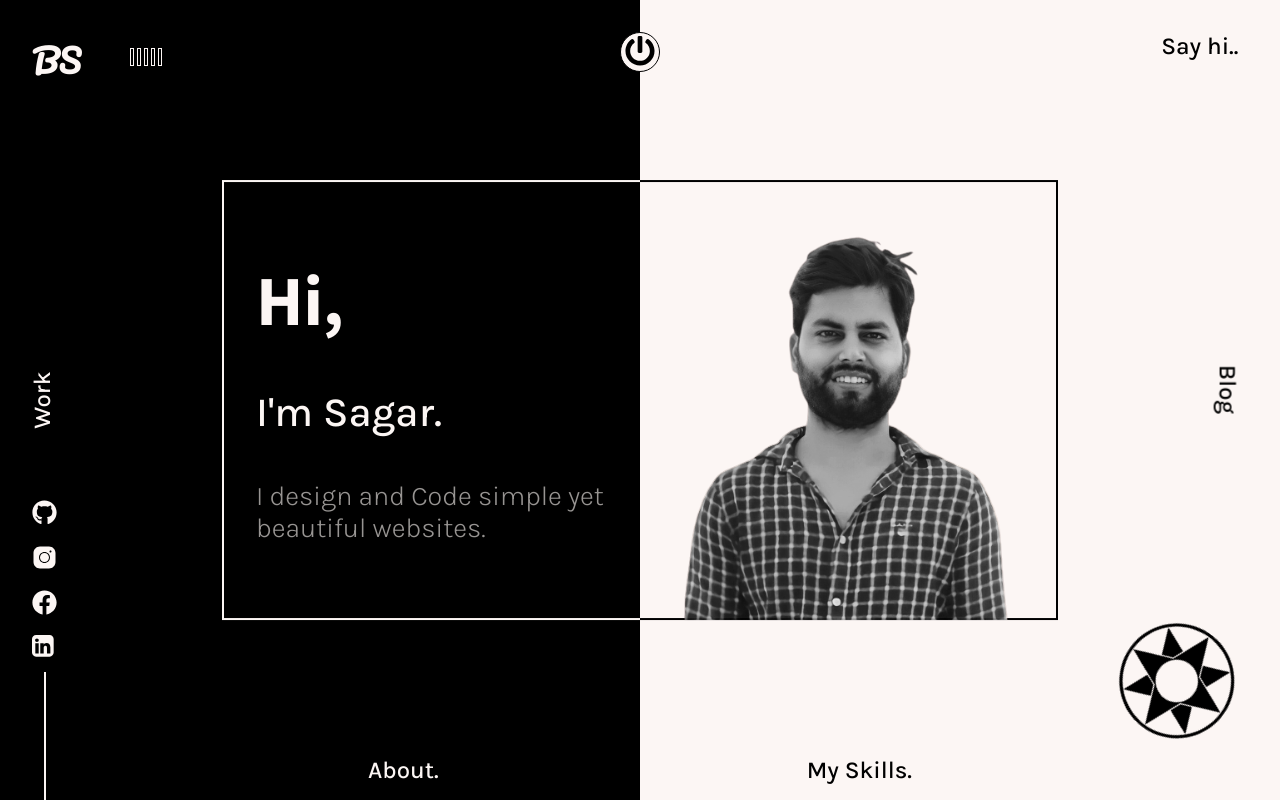
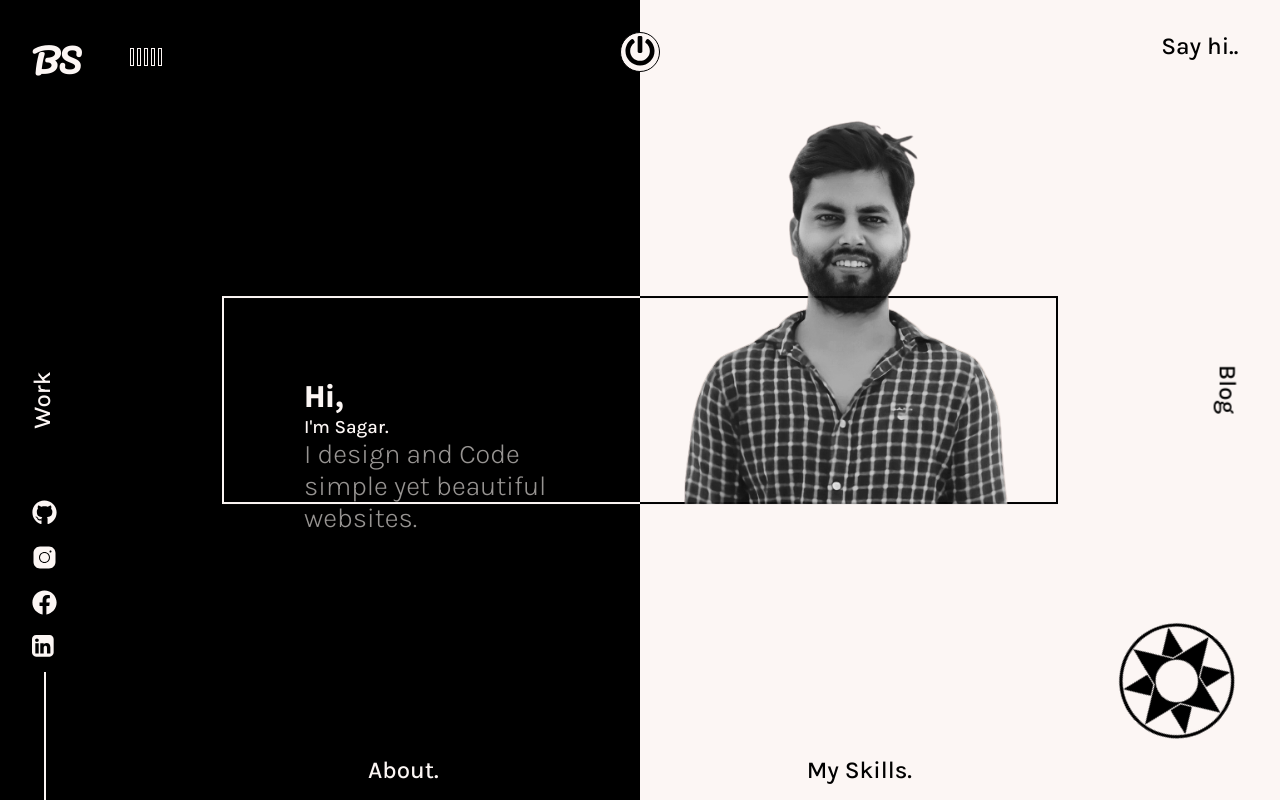
Before and after one commit to sagar-host/POOO, a React (Create React App) app: page / in a window 1280 px wide. Both pictures are taken after a click on the button "click here". Built offline with nearby package versions, Linux system fonts and the light colour scheme.

Commit message:
Update Intro.js

```diff
--- a/src/components/Intro.js
+++ b/src/components/Intro.js
@@ -13,7 +13,7 @@ transform: translate(-50%, -50%);
 
 
 width: 65vw;
-height:55vh;
+height:70vh;
 display: flex;
 
 
@@ -46,19 +46,28 @@ display: flex;
     transform: translate(-50%,0%);
     width: 100%;
     height: auto;
+        @media only screen and (max-width: 600px) {
+   width: 165%;
+   bottom: 2rem;
+
+}
 }
 `
 
 const Text = styled.div`
-font-size: calc(1em + 1.5vw);
+ font-size: calc(0.5em +0.5vw);
 color: ${props => props.theme.body};
-padding: 2rem;
+padding: 5rem;
 cursor: pointer;
 
 display: flex;
 flex-direction: column;
 justify-content: space-evenly;
+@media only screen and (max-width: 600px) {
 
+  padding: 20px;
+  font-size: calc(0.6em + 1.5vw);
+}
 &>*:last-child{
     color: ${props => `rgba(${props.theme.bodyRgba},0.6)` };
     font-size: calc(0.5rem + 1.5vw);
@@ -74,7 +83,7 @@ const Intro = () => {
     return (
         <Box
         initial={{height:0}}
-        animate={{height: '55vh'}}
+        animate={{height: '26vh'}}
         transition={{ type: 'spring', duration:2, delay:1 }}
         >
             <SubBox>
```
